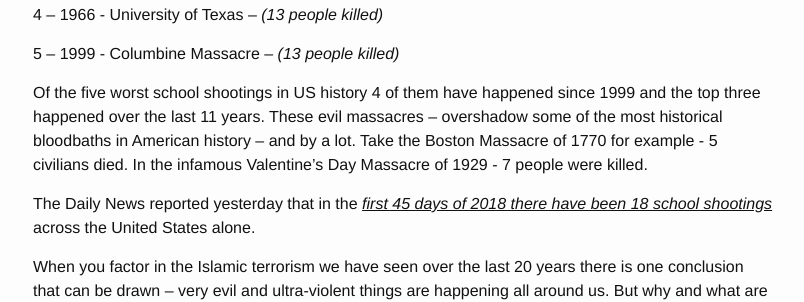
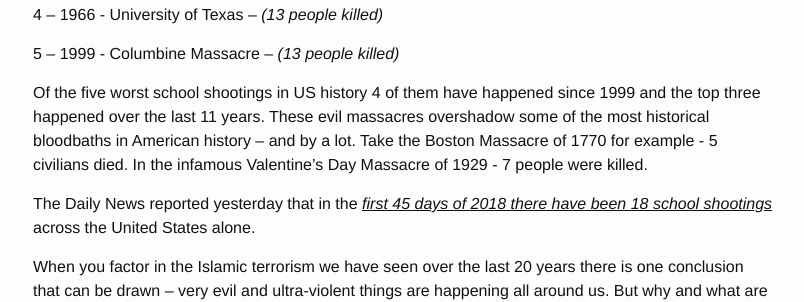
Before and after one commit to newyorkconservative/newyorkconservative.github.io, a Jekyll site: the page built from _posts/2018-02-16-good-and-evil.md, in a window 1280 px wide. Shown: the part 611-913 px from the top of the page, without its empty margins (237-1041 px from the left). Built offline with Jekyll 4.4.1, drawn with Linux system fonts in a browser that asks for light colours.

```diff
--- a/_posts/2018-02-16-good-and-evil.md
+++ b/_posts/2018-02-16-good-and-evil.md
@@ -24,7 +24,7 @@ Yesterday the New York Post listed the five worst school shootings in US history
 
 5 – 1999 - Columbine Massacre – <em>(13 people killed)</em>
 
-Of the five worst school shootings in US history 4 of them have happened since 1999 and the top three happened over the last 11 years. These evil massacres – overshadow some of the most historical bloodbaths in American history – and by a lot. Take the Boston Massacre of 1770 for example - 5 civilians died. In the infamous Valentine’s Day Massacre of 1929 - 7 people were killed.
+Of the five worst school shootings in US history 4 of them have happened since 1999 and the top three happened over the last 11 years. These evil massacres overshadow some of the most historical bloodbaths in American history – and by a lot. Take the Boston Massacre of 1770 for example - 5 civilians died. In the infamous Valentine’s Day Massacre of 1929 - 7 people were killed.
 
 The Daily News reported yesterday that in the <em><u>first 45 days of 2018 there have been 18 school shootings</u></em> across the United States alone.
 
```
